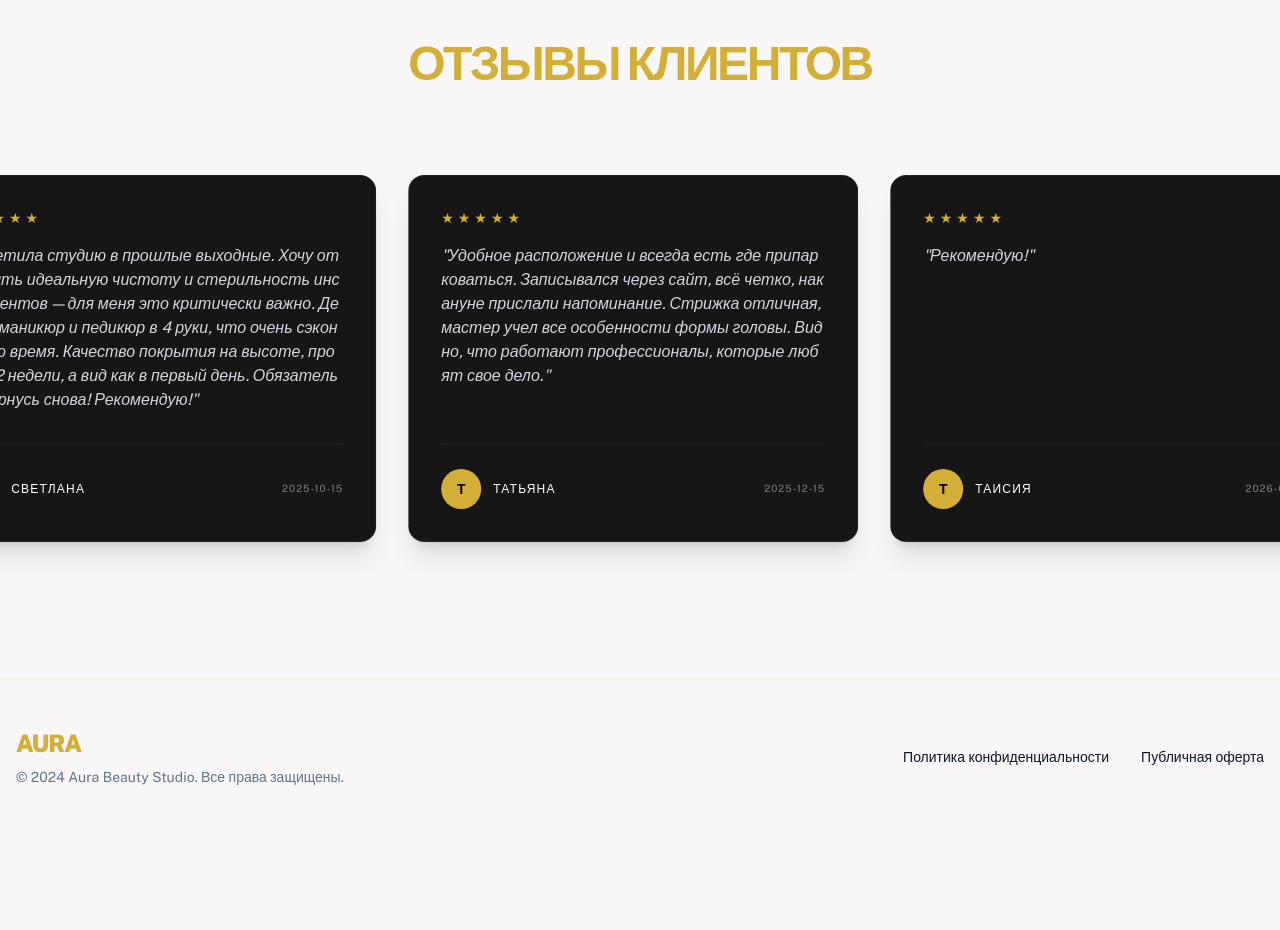
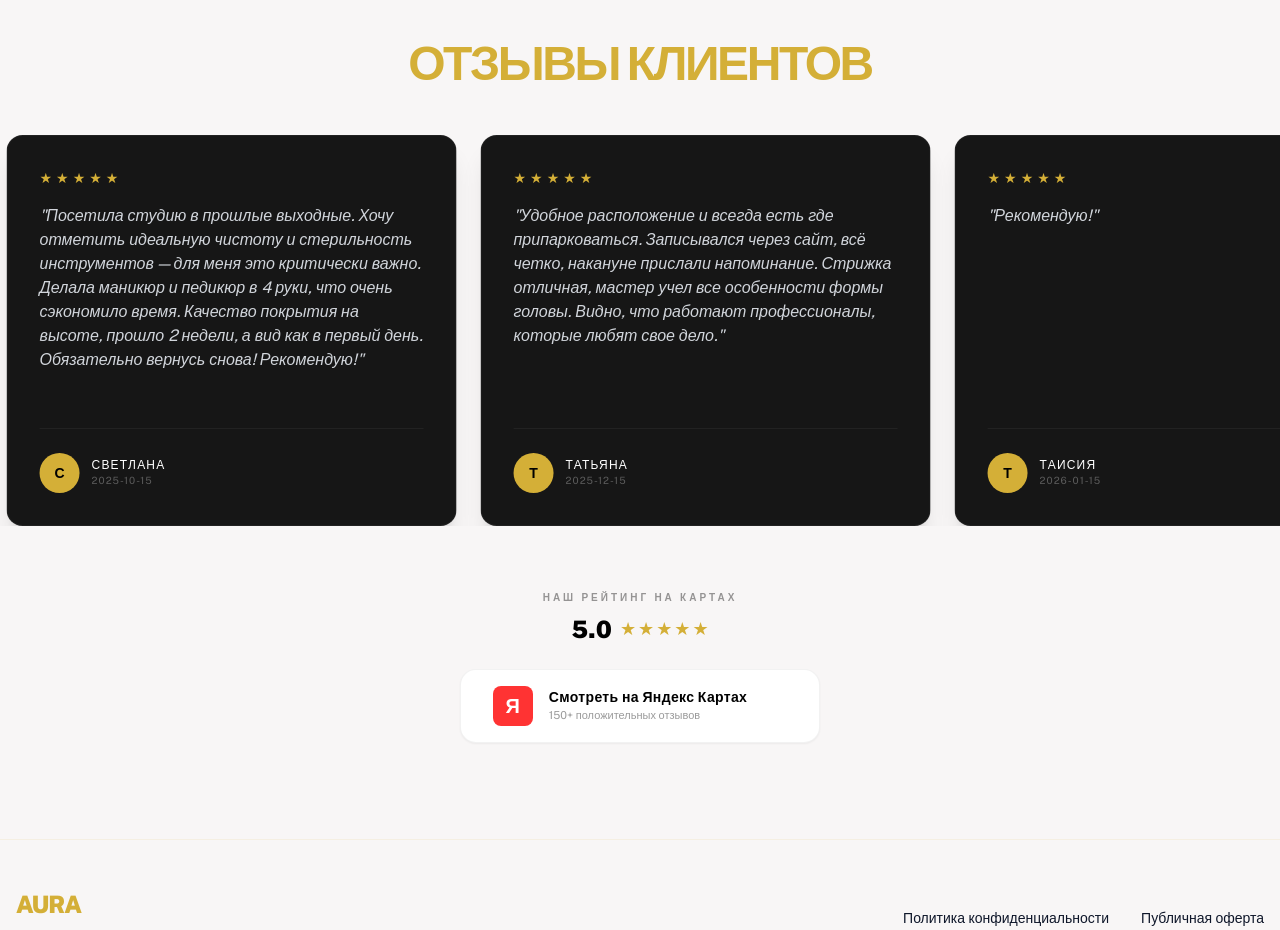
Before and after one commit to deminvv1/Aura-beauty, a Next.js app: page / in a window 1280 px wide. Shown: the part 9620-10550 px from the top of the page. Before the commit the page ends 10455 px from the top, so only its background shows below. Built offline with nearby package versions, Linux system fonts and the light colour scheme.

Commit message:
fix Reviews and fix video bg and Swiper Reviews

```diff
--- a/src/app/globals.css
+++ b/src/app/globals.css
@@ -66,3 +66,16 @@ html {
   transform: scale(1.08);
   color: #f0e6d8 !important;
 }
+
+.menu-overlay {
+  opacity: 0;
+  visibility: hidden;
+  transform: translateY(-10px);
+  transition: opacity 0.3s ease, transform 0.3s ease;
+}
+
+.menu-overlay.open {
+  opacity: 1;
+  visibility: visible;
+  transform: translateY(0);
+}
--- a/src/components/Portfolio.tsx
+++ b/src/components/Portfolio.tsx
@@ -4,8 +4,6 @@ import Image from "next/image";
 import ScrollReveal from "./ScrollReveal";
 import { Swiper, SwiperSlide } from "swiper/react";
 import { Autoplay, FreeMode } from "swiper/modules";
-
-// Не забудьте импортировать стили
 import "swiper/css";
 import "swiper/css/free-mode";
 
--- a/src/components/Reviews.tsx
+++ b/src/components/Reviews.tsx
@@ -1,50 +1,43 @@
 "use client";
 import { REVIEWS } from "@/data/content";
-import React, { useState } from "react";
-import { motion } from "framer-motion";
+import { Swiper, SwiperSlide } from "swiper/react";
+import { Autoplay, FreeMode } from "swiper/modules";
+import "swiper/css";
+import "swiper/css/free-mode";
 
 export default function Reviews() {
-  const [isPaused, setIsPaused] = useState(false);
-  const doubledReviews = [...REVIEWS, ...REVIEWS];
 
   return (
-    <section
-      id="reviews"
-      className="py-24 bg-background-light overflow-hidden mt-5"
-    >
+    <section id="reviews" className="py-24 bg-background-light overflow-hidden mt-5">
       <div className="max-w-7xl mx-auto px-4 mb-12 text-center">
-        <h2 className="text-4xl md:text-5xl font-black uppercase tracking-tighter ">
+        <h2 className="text-4xl md:text-5xl font-black uppercase tracking-tighter">
           <span className="text-[#D4AF37]">Отзывы клиентов</span>
         </h2>
       </div>
 
-      <div
-        className="relative flex overflow-x-hidden py-10"
-        onMouseEnter={() => setIsPaused(true)}
-        onMouseLeave={() => setIsPaused(false)}
+      <div className="w-full cursor-grab active:cursor-grabbing">
+        <Swiper
+          modules={[Autoplay, FreeMode]}
+          slidesPerView={"auto"}
+          spaceBetween={24}
+          loop={true}
+          speed={7000}
+          freeMode={true}
+          autoplay={{
+            delay: 0,
+            disableOnInteraction: false,
+            pauseOnMouseEnter: true,
+          }}
+          wrapperClass="flex transition-timing-linear"
+          className="reviews-swiper"
         >
-        <motion.div
-          className="flex items-stretch whitespace-nowrap"
-          animate={{
-            x: ["0%", "-50%"],
-          }}
-          transition={{
-            ease: "linear",
-            duration: 35,
-            repeat: Infinity,
-          }}
-        >
-          {doubledReviews.map((review, idx) => (
-            <div
-              key={idx}
-              className="mx-4 w-[350px] md:w-[450px] flex-shrink-0 bg-[#161616] p-8 rounded-2xl border border-white/5 shadow-xl flex flex-col justify-between"
-            >
-              <div className="break-all">
+          {REVIEWS.map((review, idx) => (
+            <SwiperSlide key={idx} className="!w-[350px] md:!w-[450px] !h-auto">
+              <div className="h-full bg-[#161616] p-8 rounded-2xl border border-white/5 shadow-xl flex flex-col justify-between">
+                <div>
                   <div className="flex gap-1 mb-4">
                     {[...Array(5)].map((_, i) => (
-                    <span key={i} className="text-[#D4AF37] text-sm">
-                      ★
-                    </span>
+                      <span key={i} className="text-[#D4AF37] text-sm">★</span>
                     ))}
                   </div>
                   <p className="text-gray-300 italic mb-8 whitespace-normal leading-relaxed text-sm md:text-base">
@@ -56,16 +49,58 @@ export default function Reviews() {
                   <div className="w-10 h-10 rounded-full bg-[#D4AF37] flex-shrink-0 flex items-center justify-center text-black font-bold text-sm">
                     {review.username[0]}
                   </div>
+                  <div className="flex flex-col">
                     <span className="text-white font-medium uppercase tracking-widest text-xs">
                       {review.username}
                     </span>
-                <span className="text-white font-small tracking-widest text-[10px] ml-auto brightness-50">
+                    <span className="text-white/30 font-small tracking-widest text-[10px]">
                       {review.date}
                     </span>
                   </div>
                 </div>
+              </div>
+            </SwiperSlide>
           ))}
-        </motion.div>
+        </Swiper>
+      </div>
+      <div className="mt-16 flex flex-col items-center gap-6 px-4">
+  <div className="flex flex-col items-center gap-2">
+    <p className="text-black/40 text-[10px] uppercase tracking-[0.3em] font-bold">
+      Наш рейтинг на картах
+    </p>
+    <div className="flex items-center gap-2">
+      <span className="text-2xl font-black text-black">5.0</span>
+      <div className="flex gap-0.5">
+        {[...Array(5)].map((_, i) => (
+          <span key={i} className="text-[#D4AF37] text-lg">★</span>
+        ))}
+      </div>
+    </div>
+  </div>
+
+  <div className="flex flex-wrap justify-center gap-6">
+    <a
+      href="https://yandex.ru/maps/..."
+      target="_blank"
+      rel="noopener noreferrer"
+      className="group relative flex items-center gap-4 px-8 py-4 bg-white border border-black/5 rounded-2xl shadow-sm hover:shadow-xl hover:-translate-y-1 transition-all duration-500"
+    >
+      <div className="w-10 h-10 bg-[#f33] rounded-lg flex items-center justify-center text-white font-bold text-xl transition-transform group-hover:rotate-12">
+        Я
+      </div>
+      <div className="flex flex-col items-start">
+        <span className="text-black text-sm font-bold tracking-wide">
+          Смотреть на Яндекс Картах
+        </span>
+        <span className="text-black/40 text-[11px]">
+          150+ положительных отзывов
+        </span>
+      </div>
+      <div className="ml-2 opacity-0 -translate-x-2 group-hover:opacity-100 group-hover:translate-x-0 transition-all text-[#D4AF37]">
+        →
+      </div>
+    </a>
+  </div>
 </div>
     </section>
   );
```
Also changed, not shown: src/components/Navbar.tsx (+145 -116 lines), 1 other file (tests, documents, lock files or other folders). Lines whose indentation alone changed are shown as unchanged.
